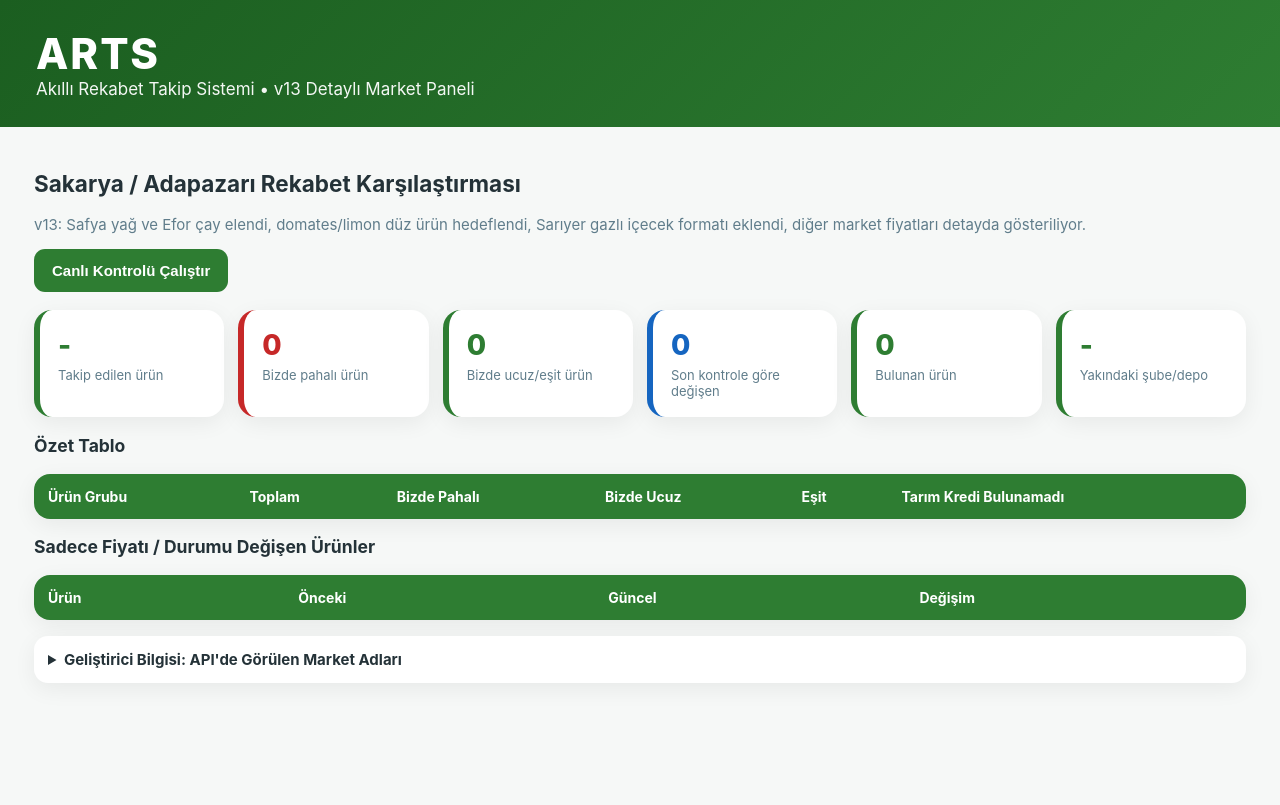
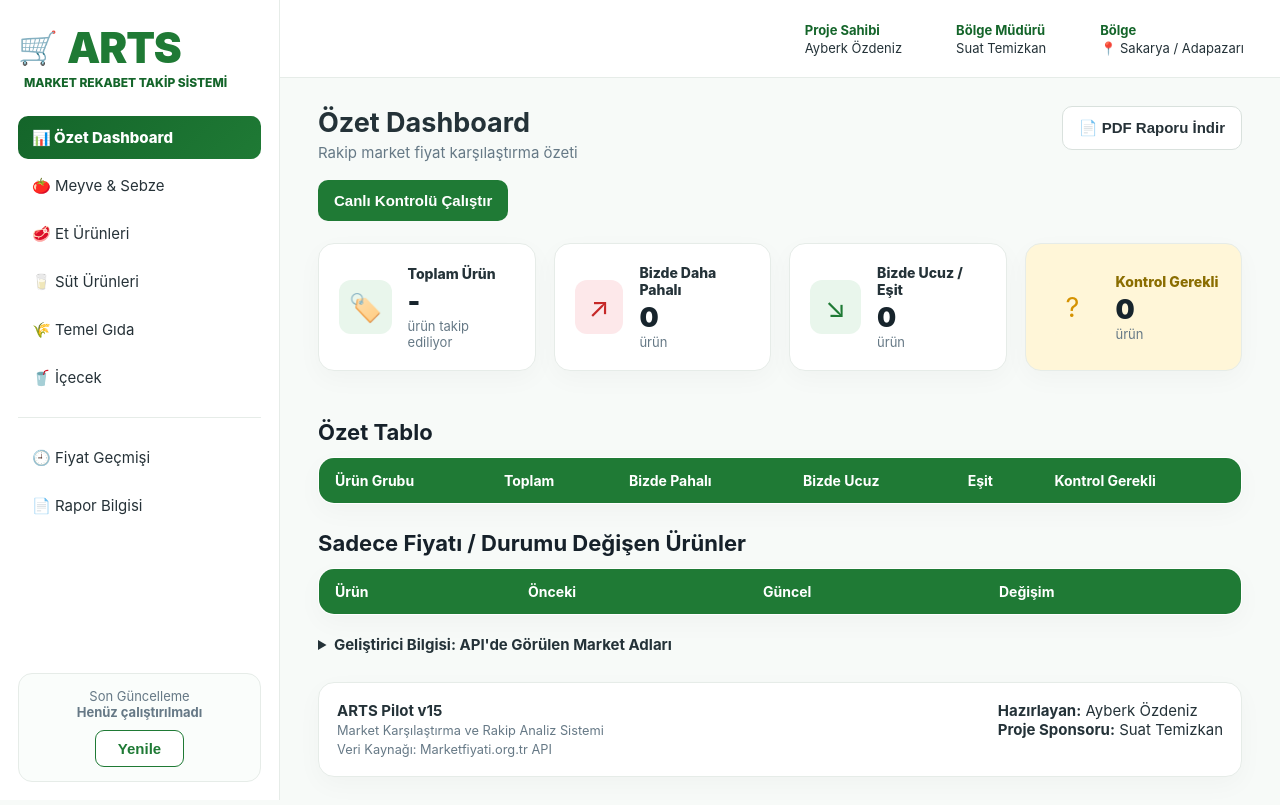
Before and after one commit to FLASHw3/arts-pilot, a website: page public/index.html in a window 1280 px wide. Drawn offline with Linux system fonts and the light colour scheme.

Commit message:
Update index.html

```diff
--- a/public/index.html
+++ b/public/index.html
@@ -3,82 +3,182 @@
 <head>
 <meta charset="utf-8" />
 <meta name="viewport" content="width=device-width,initial-scale=1" />
-<title>ARTS - Akıllı Rekabet Takip Sistemi</title>
+<title>ARTS - Market Rekabet Takip Sistemi</title>
 <style>
-:root{--g:#2E7D32;--g2:#1B5E20;--soft:#E8F5E9;--red:#C62828;--text:#243238;--muted:#607D8B;--bg:#F6F8F7;--amber:#8A6D00;--blue:#1565C0}
-*{box-sizing:border-box} body{margin:0;font-family:Inter,Segoe UI,Arial,sans-serif;background:var(--bg);color:var(--text);font-size:15px}
-header{background:linear-gradient(135deg,var(--g2),var(--g));color:white;padding:28px 36px}
-.brand{font-size:42px;font-weight:850;letter-spacing:2px}.sub{font-size:17px;opacity:.95}
-main{padding:24px 34px;max-width:1540px;margin:auto}
-.cards{display:grid;grid-template-columns:repeat(6,1fr);gap:14px;margin:18px 0}
-.card{background:white;border-radius:18px;padding:18px;box-shadow:0 6px 22px #00000010;border-left:6px solid var(--g)}
-.card.redline{border-left-color:var(--red)}.card.blueline{border-left-color:var(--blue)}
-.num{font-size:28px;font-weight:850;color:var(--g)}.rednum{color:var(--red)}.bluenum{color:var(--blue)}
-.label{color:var(--muted);font-size:13px;margin-top:5px}
-button{background:var(--g);color:white;border:0;border-radius:11px;padding:13px 18px;font-weight:800;cursor:pointer;font-size:15px}
-button:disabled{opacity:.6;cursor:wait}.muted{color:var(--muted)}
-table{width:100%;border-collapse:collapse;background:white;border-radius:16px;overflow:hidden;box-shadow:0 6px 22px #00000010;margin:16px 0}
-th{background:var(--g);color:white;text-align:left;padding:14px;font-size:14px}
-td{padding:13px 14px;border-bottom:1px solid #edf1ef;font-size:14px;vertical-align:top;line-height:1.35}
-.badge{display:inline-block;padding:6px 10px;border-radius:999px;font-size:12.5px;font-weight:800}
-.green{background:var(--soft);color:var(--g2)}.amber{background:#FFF8E1;color:var(--amber)}.red{background:#FFEBEE;color:var(--red)}.blue{background:#E3F2FD;color:var(--blue)}
-.small{font-size:12.5px;color:var(--muted)}.topline{display:flex;gap:10px;align-items:center;flex-wrap:wrap;margin-bottom:16px}
-details{background:white;border-radius:14px;padding:14px;margin:16px 0;box-shadow:0 6px 22px #00000010}
-.groupBlock{margin-top:30px}.groupBlock h3{margin:0 0 8px 0;color:#1B5E20;font-size:24px}
-.marketList{display:grid;grid-template-columns:repeat(2,minmax(160px,1fr));gap:6px;margin-top:8px}
-.marketChip{background:#f3f7f4;border-radius:9px;padding:7px 9px;font-size:12.5px}
-@media(max-width:950px){.cards{grid-template-columns:1fr}main{padding:18px} table{font-size:12px}.marketList{grid-template-columns:1fr}}
+:root{
+  --g:#1f7a35;--g2:#14652a;--soft:#e9f6ec;--red:#c62828;--redbg:#fde8ea;
+  --text:#243238;--muted:#667986;--bg:#f7faf8;--amber:#8a6d00;--amberbg:#fff6d8;--blue:#1565c0;
+  --line:#e6ece8;
+}
+*{box-sizing:border-box}
+body{margin:0;font-family:Inter,Segoe UI,Arial,sans-serif;background:var(--bg);color:var(--text);font-size:15px}
+.layout{display:grid;grid-template-columns:280px 1fr;min-height:100vh}
+.sidebar{background:white;border-right:1px solid var(--line);padding:22px 18px;position:sticky;top:0;height:100vh}
+.logo{display:flex;align-items:center;gap:10px;color:var(--g);font-size:42px;font-weight:900;letter-spacing:-1px;margin-bottom:2px}
+.logoIcon{font-size:32px}.logoSub{font-size:12px;font-weight:800;color:var(--g2);margin-left:6px;margin-bottom:26px}
+.nav a{display:block;text-decoration:none;color:#263238;padding:12px 14px;border-radius:10px;margin:5px 0;font-size:15px}
+.nav a.active{background:linear-gradient(135deg,var(--g2),var(--g));color:white;font-weight:800}
+.nav hr{border:0;border-top:1px solid var(--line);margin:18px 0}
+.sidebarFooter{position:absolute;bottom:18px;left:18px;right:18px;background:#fafdfb;border:1px solid var(--line);border-radius:14px;padding:14px;text-align:center;color:var(--muted);font-size:13px}
+.refreshSmall{margin-top:10px;border:1px solid var(--g);background:white;color:var(--g);border-radius:9px;padding:9px 22px;font-weight:800}
+.main{min-width:0}
+.topbar{height:78px;background:white;border-bottom:1px solid var(--line);display:flex;align-items:center;justify-content:flex-end;gap:54px;padding:0 36px}
+.topMeta{font-size:13px}.topMeta b{display:block;color:var(--g2);margin-bottom:2px}
+.content{padding:28px 38px;max-width:1580px;margin:auto}
+.headerRow{display:flex;justify-content:space-between;gap:18px;align-items:flex-start}
+h1{font-size:27px;margin:0 0 4px} h2{font-size:22px;margin:26px 0 10px;color:#16212a} h3{font-size:21px;margin:30px 0 8px;color:var(--g2)}
+.muted{color:var(--muted)}
+button{background:var(--g);color:white;border:0;border-radius:10px;padding:12px 16px;font-weight:800;cursor:pointer;font-size:15px}
+button.secondary{background:white;color:#263238;border:1px solid #d9e1dd}
+button:disabled{opacity:.6;cursor:wait}
+.topline{display:flex;gap:10px;align-items:center;flex-wrap:wrap;margin:18px 0}
+.cards{display:grid;grid-template-columns:repeat(4,1fr);gap:18px;margin:22px 0}
+.card{background:white;border:1px solid var(--line);border-radius:16px;padding:20px;box-shadow:0 8px 26px #00000008;display:flex;align-items:center;gap:16px}
+.cardIcon{width:54px;height:54px;border-radius:12px;display:flex;align-items:center;justify-content:center;background:var(--soft);font-size:27px;color:var(--g)}
+.card.red .cardIcon{background:var(--redbg);color:var(--red)}.card.amber .cardIcon{background:var(--amberbg);color:#d59200}
+.card .label{font-weight:800;font-size:14px}.num{font-size:27px;font-weight:900;color:#17242c;margin-top:3px}.subnum{font-size:13px;color:var(--muted)}
+.tabs{display:flex;gap:10px;flex-wrap:wrap;margin:20px 0}
+.tab{padding:10px 14px;border-radius:9px;background:white;border:1px solid var(--line);font-weight:700;color:#3b4d55}
+.tab.active{background:var(--g);color:white}
+table{width:100%;border-collapse:collapse;background:white;border-radius:16px;overflow:hidden;box-shadow:0 8px 26px #00000008;margin:12px 0 20px;border:1px solid var(--line)}
+th{background:var(--g);color:white;text-align:left;padding:14px 16px;font-size:14px}
+td{padding:14px 16px;border-bottom:1px solid var(--line);font-size:14px;vertical-align:top;line-height:1.38}
+.productName{font-size:16px;font-weight:850;color:#17242c}.price{font-size:18px;font-weight:900;color:#17242c}
+.small{font-size:12.8px;color:var(--muted)}
+.badge{display:inline-block;padding:7px 11px;border-radius:999px;font-size:12.5px;font-weight:850;white-space:nowrap}
+.green{background:var(--soft);color:var(--g2)}.redBadge{background:var(--redbg);color:var(--red)}.amber{background:var(--amberbg);color:var(--amber)}.blue{background:#e3f2fd;color:var(--blue)}
+.marketList{display:grid;grid-template-columns:repeat(4,minmax(150px,1fr));gap:8px;margin-top:10px}
+.marketChip{background:#f7faf8;border:1px solid var(--line);border-radius:10px;padding:9px;font-size:12.6px}
+details.marketDetails{background:#fff;border:1px solid var(--line);border-radius:12px;padding:10px 12px;margin-top:10px}
+details.marketDetails summary{cursor:pointer;font-weight:850;color:#4a5d66}
+.groupBlock{margin-top:28px}.groupBlock h2{color:#16212a}
+.footerBox{background:white;border:1px solid var(--line);border-radius:16px;padding:18px;display:flex;justify-content:space-between;gap:20px;margin-top:28px;box-shadow:0 8px 26px #00000008}
+@media(max-width:1100px){.layout{grid-template-columns:1fr}.sidebar{position:relative;height:auto}.sidebarFooter{position:relative;left:auto;right:auto;bottom:auto;margin-top:18px}.topbar{justify-content:flex-start;gap:20px;flex-wrap:wrap;height:auto;padding:18px}.cards{grid-template-columns:1fr}.marketList{grid-template-columns:1fr}.content{padding:20px}.headerRow{display:block}}
 </style>
 </head>
 <body>
-<header><div class="brand">ARTS</div><div class="sub">Akıllı Rekabet Takip Sistemi • v13 Detaylı Market Paneli</div></header>
-<main>
-<h2>Sakarya / Adapazarı Rekabet Karşılaştırması</h2>
-<p class="muted">v13: Safya yağ ve Efor çay elendi, domates/limon düz ürün hedeflendi, Sarıyer gazlı içecek formatı eklendi, diğer market fiyatları detayda gösteriliyor.</p>
-<div class="topline"><button id="btn" onclick="run()">Canlı Kontrolü Çalıştır</button><span id="status" class="muted"></span></div>
-<div class="cards">
-<div class="card"><div class="num" id="productCount">-</div><div class="label">Takip edilen ürün</div></div>
-<div class="card redline"><div class="num rednum" id="disadvantageCount">0</div><div class="label">Bizde pahalı ürün</div></div>
-<div class="card"><div class="num" id="advantageCount">0</div><div class="label">Bizde ucuz/eşit ürün</div></div>
-<div class="card blueline"><div class="num bluenum" id="changedCount">0</div><div class="label">Son kontrole göre değişen</div></div>
-<div class="card"><div class="num" id="foundCount">0</div><div class="label">Bulunan ürün</div></div>
-<div class="card"><div class="num" id="depotCount">-</div><div class="label">Yakındaki şube/depo</div></div>
+<div class="layout">
+  <aside class="sidebar">
+    <div class="logo"><span class="logoIcon">🛒</span>ARTS</div>
+    <div class="logoSub">MARKET REKABET TAKİP SİSTEMİ</div>
+    <nav class="nav">
+      <a class="active" href="#">📊 Özet Dashboard</a>
+      <a href="#meyve">🍅 Meyve & Sebze</a>
+      <a href="#et">🥩 Et Ürünleri</a>
+      <a href="#sut">🥛 Süt Ürünleri</a>
+      <a href="#temel">🌾 Temel Gıda</a>
+      <a href="#icecek">🥤 İçecek</a>
+      <hr>
+      <a href="#changed">🕘 Fiyat Geçmişi</a>
+      <a href="#footer">📄 Rapor Bilgisi</a>
+    </nav>
+    <div class="sidebarFooter">
+      <div>Son Güncelleme</div>
+      <b id="sideTime">Henüz çalıştırılmadı</b><br>
+      <button class="refreshSmall" onclick="run()">Yenile</button>
+    </div>
+  </aside>
+
+  <main class="main">
+    <div class="topbar">
+      <div class="topMeta"><b>Proje Sahibi</b>Ayberk Özdeniz</div>
+      <div class="topMeta"><b>Bölge Müdürü</b>Suat Temizkan</div>
+      <div class="topMeta"><b>Bölge</b>📍 Sakarya / Adapazarı</div>
+    </div>
+
+    <section class="content">
+      <div class="headerRow">
+        <div>
+          <h1>Özet Dashboard</h1>
+          <div class="muted">Rakip market fiyat karşılaştırma özeti</div>
+        </div>
+        <button class="secondary" onclick="window.print()">📄 PDF Raporu İndir</button>
+      </div>
+
+      <div class="topline">
+        <button id="btn" onclick="run()">Canlı Kontrolü Çalıştır</button>
+        <span id="status" class="muted"></span>
+      </div>
+
+      <div class="cards">
+        <div class="card"><div class="cardIcon">🏷️</div><div><div class="label">Toplam Ürün</div><div class="num" id="productCount">-</div><div class="subnum">ürün takip ediliyor</div></div></div>
+        <div class="card red"><div class="cardIcon">↗</div><div><div class="label">Bizde Daha Pahalı</div><div class="num" id="disadvantageCount">0</div><div class="subnum">ürün</div></div></div>
+        <div class="card"><div class="cardIcon">↘</div><div><div class="label">Bizde Ucuz / Eşit</div><div class="num" id="advantageCount">0</div><div class="subnum">ürün</div></div></div>
+        <div class="card amber"><div class="cardIcon">?</div><div><div class="label">Kontrol Gerekli</div><div class="num" id="needCheckCount">0</div><div class="subnum">ürün</div></div></div>
+      </div>
+
+      <div class="tabs" id="tabs"></div>
+
+      <h2>Özet Tablo</h2>
+      <table><thead><tr><th>Ürün Grubu</th><th>Toplam</th><th>Bizde Pahalı</th><th>Bizde Ucuz</th><th>Eşit</th><th>Kontrol Gerekli</th></tr></thead><tbody id="groupBody"></tbody></table>
+
+      <h2 id="changed">Sadece Fiyatı / Durumu Değişen Ürünler</h2>
+      <table><thead><tr><th>Ürün</th><th>Önceki</th><th>Güncel</th><th>Değişim</th></tr></thead><tbody id="changedBody"></tbody></table>
+
+      <div id="categoryTables"></div>
+
+      <details><summary><b>Geliştirici Bilgisi: API'de Görülen Market Adları</b></summary><div id="markets" class="small" style="margin-top:10px"></div></details>
+
+      <div class="footerBox" id="footer">
+        <div>
+          <b>ARTS Pilot v15</b><br>
+          <span class="small">Market Karşılaştırma ve Rakip Analiz Sistemi</span><br>
+          <span class="small">Veri Kaynağı: Marketfiyati.org.tr API</span>
+        </div>
+        <div>
+          <b>Hazırlayan:</b> Ayberk Özdeniz<br>
+          <b>Proje Sponsoru:</b> Suat Temizkan
+        </div>
+      </div>
+    </section>
+  </main>
 </div>
-<h3>Özet Tablo</h3>
-<table><thead><tr><th>Ürün Grubu</th><th>Toplam</th><th>Bizde Pahalı</th><th>Bizde Ucuz</th><th>Eşit</th><th>Tarım Kredi Bulunamadı</th></tr></thead><tbody id="groupBody"></tbody></table>
-<h3>Sadece Fiyatı / Durumu Değişen Ürünler</h3>
-<table><thead><tr><th>Ürün</th><th>Önceki</th><th>Güncel</th><th>Değişim</th></tr></thead><tbody id="changedBody"></tbody></table>
-<div id="categoryTables"></div>
-<details><summary><b>Geliştirici Bilgisi: API'de Görülen Market Adları</b></summary><div id="markets" class="small" style="margin-top:10px"></div></details>
-</main>
+
 <script>
 function tl(n){ if(n===null||n===undefined) return "-"; return Number(n).toLocaleString("tr-TR",{minimumFractionDigits:2,maximumFractionDigits:2})+" TL"; }
 function esc(s){return String(s||"").replace(/[&<>"']/g,m=>({"&":"&amp;","<":"&lt;",">":"&gt;","\"":"&quot;","'":"&#39;"}[m]))}
-function loadHistory(){try{return JSON.parse(localStorage.getItem("arts_history_v13")||"{}")}catch(e){return {}}}
-function saveHistory(h){localStorage.setItem("arts_history_v13",JSON.stringify(h))}
+function loadHistory(){try{return JSON.parse(localStorage.getItem("arts_history_v15")||"{}")}catch(e){return {}}}
+function saveHistory(h){localStorage.setItem("arts_history_v15",JSON.stringify(h))}
 function snapshot(item){return {tarim:item.tarim?.price??null,rival:item.rival?.price??null,comparison:item.comparison,difference:item.difference,checkedAt:new Date().toLocaleString("tr-TR")}}
 function compareSnap(oldSnap,newSnap){if(!oldSnap)return null; const changes=[]; if(oldSnap.tarim!==newSnap.tarim)changes.push(`TK ${tl(oldSnap.tarim)} → ${tl(newSnap.tarim)}`); if(oldSnap.rival!==newSnap.rival)changes.push(`Rakip ${tl(oldSnap.rival)} → ${tl(newSnap.rival)}`); if(oldSnap.comparison!==newSnap.comparison)changes.push("Durum değişti"); return changes.length?changes.join(" | "):null}
-async function run(){const btn=document.getElementById("btn"),status=document.getElementById("status"); btn.disabled=true; status.textContent=" Kontrol ediliyor... ürün sayısı fazla olduğu için birkaç dakika sürebilir."; try{const res=await fetch("/api/run"); const data=await res.json(); if(!res.ok)throw new Error(data.error||"Bilinmeyen hata"); render(data); status.textContent=" Tamamlandı. Son kontrol: "+data.checkedAt;}catch(e){status.innerHTML='<span class="badge red">Hata: '+esc(e.message)+'</span>'}finally{btn.disabled=false}}
-function productCell(x){if(!x)return "-"; return `<b>${tl(x.price)}</b><br><span class="small">${esc(x.market)}</span><br><span class="small">${esc(x.title)}</span>`}
-function statusBadge(item){if(item.comparison==="tarim_expensive")return '<span class="badge red">Tarım Kredi/KOOP rakipten pahalı</span>'; if(item.comparison==="tarim_cheaper")return '<span class="badge green">Tarım Kredi/KOOP daha ucuz</span>'; if(item.comparison==="equal")return '<span class="badge green">Fiyat eşit</span>'; if(item.comparison==="only_tarim")return '<span class="badge green">Sadece Tarım Kredi/KOOP bulundu</span>'; if(item.comparison==="no_tarim")return '<span class="badge amber">Tarım Kredi/KOOP bulunamadı</span>'; if(item.status==="error")return '<span class="badge red">Hata</span>'; return '<span class="badge amber">Karşılaştırma eksik</span>'}
+async function run(){
+ const btn=document.getElementById("btn"),status=document.getElementById("status");
+ btn.disabled=true; status.textContent=" Kontrol ediliyor... ürün sayısı fazla olduğu için birkaç dakika sürebilir.";
+ try{const res=await fetch("/api/run"); const data=await res.json(); if(!res.ok)throw new Error(data.error||"Bilinmeyen hata"); render(data); status.textContent=" Tamamlandı. Son kontrol: "+data.checkedAt; document.getElementById("sideTime").textContent=data.checkedAt;}
+ catch(e){status.innerHTML='<span class="badge redBadge">Hata: '+esc(e.message)+'</span>'}
+ finally{btn.disabled=false}
+}
+function productCell(x){if(!x)return "-"; return `<div class="price">${tl(x.price)}</div><span class="small">${esc(x.market)}</span><br><span class="small">${esc(x.title)}</span>`}
+function statusBadge(item){if(item.comparison==="tarim_expensive")return '<span class="badge redBadge">Bizde Daha Pahalı</span>'; if(item.comparison==="tarim_cheaper")return '<span class="badge green">Bizde Daha Ucuz</span>'; if(item.comparison==="equal")return '<span class="badge green">Fiyat Eşit</span>'; if(item.comparison==="only_tarim")return '<span class="badge green">Sadece Bizde Bulundu</span>'; if(item.comparison==="no_tarim")return '<span class="badge amber">Kontrol Gerekli</span>'; if(item.status==="error")return '<span class="badge redBadge">Hata</span>'; return '<span class="badge amber">Karşılaştırma Eksik</span>'}
 function diffCell(item){if(item.comparison==="tarim_expensive")return `<b style="color:#C62828">+${tl(item.difference)}</b>`; if(item.comparison==="tarim_cheaper")return `<b style="color:#1B5E20">${tl(item.difference)}</b>`; if(item.comparison==="equal")return `<b>${tl(0)}</b>`; return "-"}
+function foundMarkets(item){const names=[...new Set((item.alternatives||[]).map(x=>x.market).filter(Boolean))]; return names.length?`<div class="small"><b>Bulunan Marketler:</b> ${names.map(esc).join(" • ")}</div>`:""}
 function marketDetails(item){
  const alts=(item.alternatives||[]).slice(0,12);
- if(!alts.length) return '<span class="small">Alternatif market fiyatı bulunamadı.</span>';
- return `<details><summary><span class="small"><b>Diğer market fiyatları (${alts.length})</b></span></summary><div class="marketList">`+
+ if(!alts.length)return '<span class="small">Alternatif market fiyatı bulunamadı.</span>';
+ return `<details class="marketDetails"><summary>Diğer Market Fiyatları (${alts.length})</summary><div class="marketList">`+
  alts.map(x=>`<div class="marketChip"><b>${tl(x.price)}</b> · ${esc(x.market)}<br><span class="small">${esc(x.title)}</span></div>`).join("")+
  `</div></details>`;
 }
 function render(data){
  const history=loadHistory(), newHistory={...history}, changes=[];
- document.getElementById("depotCount").textContent=data.depotCount||0; document.getElementById("disadvantageCount").textContent=data.summary?.disadvantageCount||0; document.getElementById("advantageCount").textContent=data.summary?.advantageCount||0; document.getElementById("productCount").textContent=data.summary?.productCount||data.results.length; document.getElementById("markets").innerHTML=(data.marketNames||[]).map(x=>`• ${esc(x)}`).join("<br>");
- const gb=document.getElementById("groupBody"); gb.innerHTML=""; for(const g of data.groupSummary||[])gb.innerHTML+=`<tr><td><b>${esc(g.group)}</b></td><td>${g.total}</td><td><span class="badge red">${g.tarimExpensive}</span></td><td><span class="badge green">${g.tarimCheaper}</span></td><td>${g.equal}</td><td><span class="badge amber">${g.noTarim}</span></td></tr>`;
- let found=0; const byGroup={};
- for(const item of data.results){if(item.tarim||item.rival)found++; const snap=snapshot(item), changeText=compareSnap(history[item.target],snap); if(changeText)changes.push({item,old:history[item.target],snap,changeText}); newHistory[item.target]=snap; const g=item.group||"Diğer"; if(!byGroup[g])byGroup[g]=[]; byGroup[g].push({...item,changeText});}
- document.getElementById("foundCount").textContent=found; document.getElementById("changedCount").textContent=changes.length;
- const cb=document.getElementById("changedBody"); cb.innerHTML=""; if(changes.length===0)cb.innerHTML='<tr><td colspan="4"><span class="badge green">Bu tarayıcıdaki son kontrole göre değişen ürün yok.</span></td></tr>'; for(const c of changes)cb.innerHTML+=`<tr><td><b>${esc(c.item.target)}</b><br><span class="small">${esc(c.item.group||"")}</span></td><td>TK: ${tl(c.old.tarim)}<br>Rakip: ${tl(c.old.rival)}</td><td>TK: ${tl(c.snap.tarim)}<br>Rakip: ${tl(c.snap.rival)}</td><td><span class="badge blue">${esc(c.changeText)}</span></td></tr>`;
+ document.getElementById("disadvantageCount").textContent=data.summary?.disadvantageCount||0;
+ document.getElementById("advantageCount").textContent=data.summary?.advantageCount||0;
+ document.getElementById("productCount").textContent=data.summary?.productCount||data.results.length;
+ document.getElementById("markets").innerHTML=(data.marketNames||[]).map(x=>`• ${esc(x)}`).join("<br>");
+ let needCheck=0;
+ const gb=document.getElementById("groupBody"); gb.innerHTML="";
+ for(const g of data.groupSummary||[]){const check=(g.noTarim||0)+(g.incomplete||0); needCheck+=check; gb.innerHTML+=`<tr><td><b>${esc(g.group)}</b></td><td>${g.total}</td><td><span class="badge redBadge">${g.tarimExpensive}</span></td><td><span class="badge green">${g.tarimCheaper}</span></td><td>${g.equal}</td><td><span class="badge amber">${check}</span></td></tr>`}
+ document.getElementById("needCheckCount").textContent=needCheck;
+ const byGroup={};
+ for(const item of data.results){const snap=snapshot(item), changeText=compareSnap(history[item.target],snap); if(changeText)changes.push({item,old:history[item.target],snap,changeText}); newHistory[item.target]=snap; const g=item.group||"Diğer"; if(!byGroup[g])byGroup[g]=[]; byGroup[g].push({...item,changeText});}
+ document.getElementById("changedBody").innerHTML= changes.length? changes.map(c=>`<tr><td><b>${esc(c.item.target)}</b><br><span class="small">${esc(c.item.group||"")}</span></td><td>TK: ${tl(c.old.tarim)}<br>Rakip: ${tl(c.old.rival)}</td><td>TK: ${tl(c.snap.tarim)}<br>Rakip: ${tl(c.snap.rival)}</td><td><span class="badge blue">${esc(c.changeText)}</span></td></tr>`).join("") : '<tr><td colspan="4"><span class="badge green">Bu tarayıcıdaki son kontrole göre değişen ürün yok.</span></td></tr>';
  const wrap=document.getElementById("categoryTables"); wrap.innerHTML="";
- for(const [group,items] of Object.entries(byGroup)){let rows=""; for(const item of items)rows+=`<tr><td><b>${esc(item.target)}</b><br><span class="small">${esc(item.keyword)}</span><br>${marketDetails(item)}</td><td>${productCell(item.tarim)}</td><td>${productCell(item.rival)}</td><td>${diffCell(item)}</td><td>${statusBadge(item)}</td><td><span class="small">${item.changeText?esc(item.changeText):"Değişiklik yok"}</span></td></tr>`; wrap.innerHTML+=`<section class="groupBlock"><h3>${esc(group)}</h3><table><thead><tr><th>Hedef Ürün</th><th>Tarım Kredi / KOOP</th><th>En Ucuz Rakip</th><th>Fark</th><th>Durum</th><th>Son Değişiklik</th></tr></thead><tbody>${rows}</tbody></table></section>`}
+ const tabs=document.getElementById("tabs"); tabs.innerHTML='<span class="tab active">Tümü</span>'+Object.keys(byGroup).map(g=>`<a class="tab" href="#${esc(g).replaceAll(" ","_")}">${esc(g)}</a>`).join("");
+ for(const [group,items] of Object.entries(byGroup)){
+  let rows="";
+  for(const item of items)rows+=`<tr><td><div class="productName">${esc(item.target)}</div><span class="small">${esc(item.keyword)}</span>${marketDetails(item)}</td><td>${productCell(item.tarim)}</td><td>${productCell(item.rival)}</td><td>${diffCell(item)}</td><td>${statusBadge(item)}</td><td>${foundMarkets(item)}</td></tr>`;
+  wrap.innerHTML+=`<section class="groupBlock" id="${esc(group).replaceAll(" ","_")}"><h2>${esc(group)}</h2><table><thead><tr><th>Ürün</th><th>Tarım Kredi / KOOP</th><th>En Ucuz Rakip</th><th>Fark</th><th>Durum</th><th>Bulunan Marketler</th></tr></thead><tbody>${rows}</tbody></table></section>`
+ }
  saveHistory(newHistory);
 }
 </script>
```
